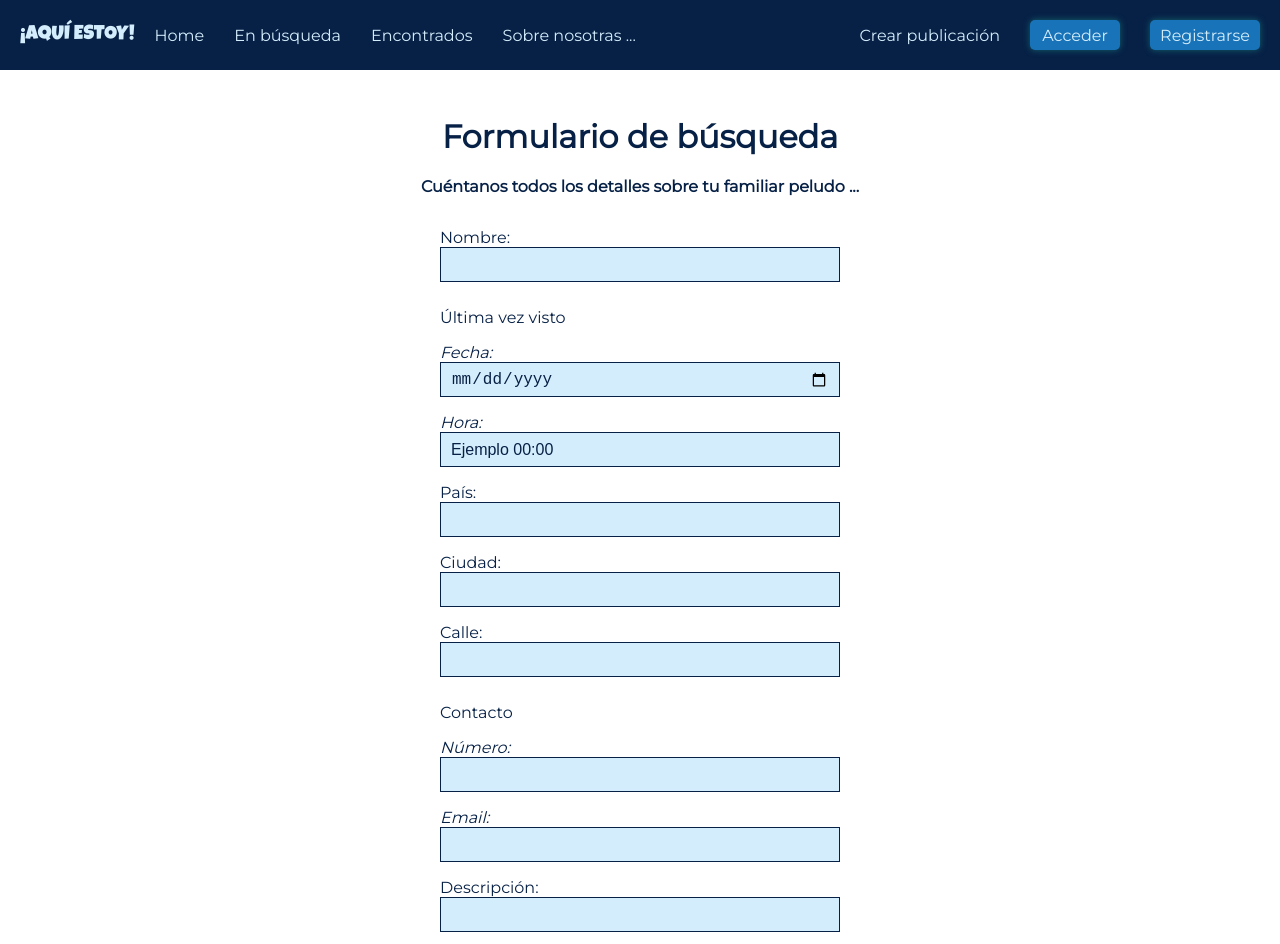
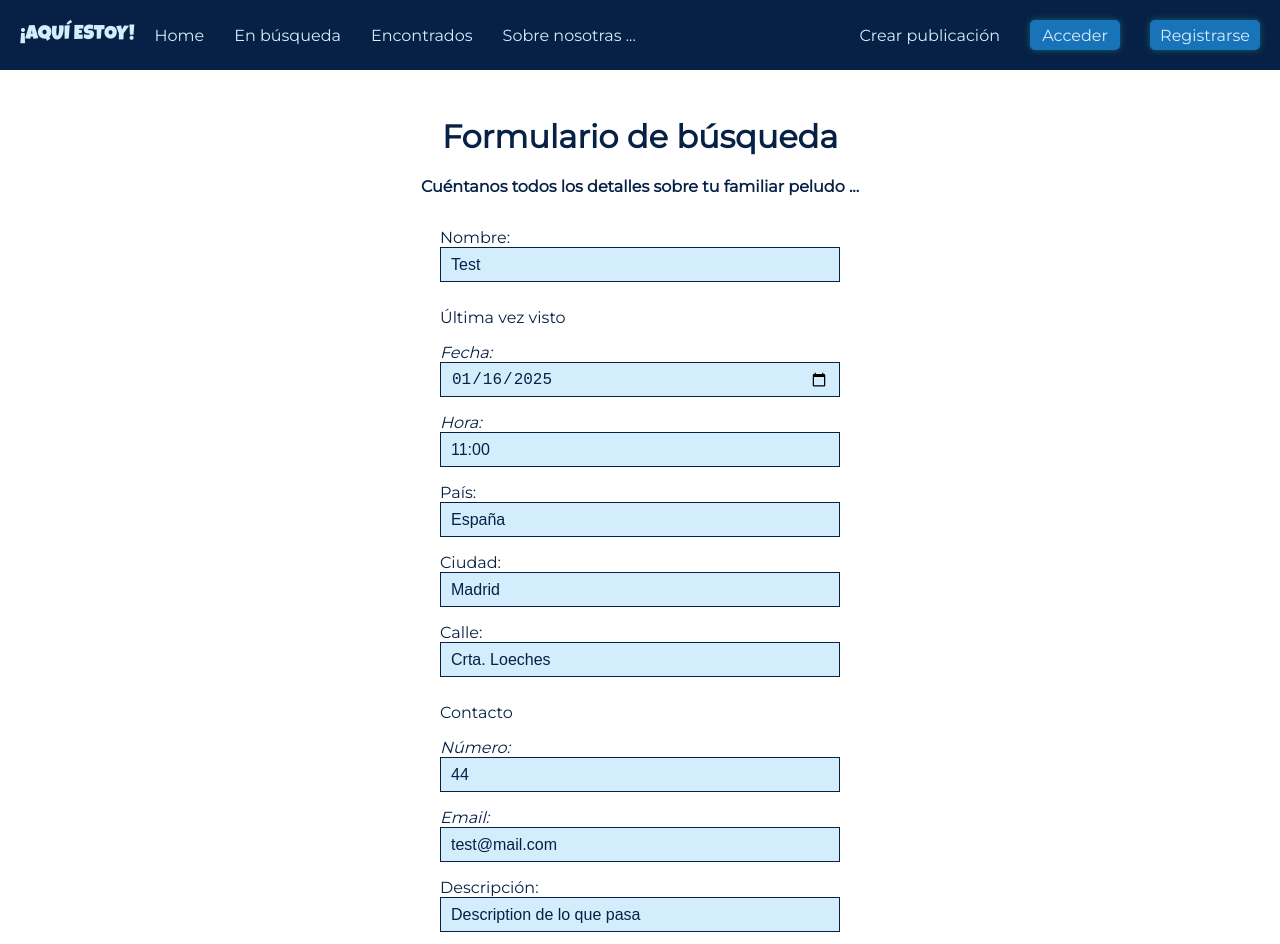
Before and after one commit to AndrewUru/web-aqui-estoy-vue, a Vue app: page /form-lost-animal in a window 1280 px wide. Shown: the top 944 px of the page. Built offline with nearby package versions, Linux system fonts and the light colour scheme.

Commit message:
firebase cositas

```diff
--- a/src/components/elements/LostCardElement.vue
+++ b/src/components/elements/LostCardElement.vue
@@ -1,7 +1,7 @@
 <template>
   <div class="lostanimal-card">
     <div class="head-card">
-      <h2>{{ lostanimal.nameAgePet }}</h2>
+      <h2>{{ lostanimal.name }}</h2>
       <button>
         <Phone />
       </button>
@@ -10,11 +10,11 @@
     <div class="footer-card">
       <div class="footer-container clock">
         <img src="/icons/ClockIcon.svg" alt="Clock Icon" />
-        <p>{{ lostanimal.lostAddress }}</p>
+        <p>{{ lostanimal.street }}</p>
       </div>
       <div class="footer-container bottom">
         <div class="flag"><img src="/icons/ClockIcon.svg" alt="Clock Icon" />
-          <p>{{ lostanimal.lastTimeSeen }}</p>
+          <p>{{ lostanimal.date }} {{ lostanimal.time }}</p>
         </div>
         <div class="chat">
           <router-link :to="`/post/${lostanimal.id}`" class="lostanimal-card">
--- a/src/views/404View.vue
+++ b/src/views/404View.vue
@@ -1,11 +1,6 @@
 <template>
   <div>
 
-    <head>
-      <meta charset="UTF-8" />
-      <meta name="viewport" content="width=device-width, initial-scale=1.0" />
-      <title>404 - ¡Aquí Estoy!</title>
-    </head>
     <div class="svg-container">
       <svg class="animated" id="freepik_stories-404-error-with-a-cute-animal" xmlns="http://www.w3.org/2000/svg"
         xmlns:xlink="http://www.w3.org/1999/xlink" viewBox="0 0 500 500" version="1.1"
--- a/src/views/FormLostAnimalView.vue
+++ b/src/views/FormLostAnimalView.vue
@@ -46,27 +46,33 @@
 </template>
 
 <script>
+import { addDoc, collection } from 'firebase/firestore';
+import { db } from '../../firebase';
+
 export default {
   data() {
     return {
       formData: {
-        name: '',
-        date: '',
-        time: '',
-        country: '',
-        city: '',
-        street: '',
-        number: '',
-        email: '',
-        description: '',
+        name: 'Test',
+        date: '2025-01-16',
+        time: '11:00',
+        country: 'España',
+        city: 'Madrid',
+        street: 'Crta. Loeches',
+        number: '44',
+        email: 'test@mail.com',
+        description: 'Description de lo que pasa',
         file: null
       }
     }
   },
   methods: {
-    onSubmit() {
+    async onSubmit() {
       // TODO: Implementar lógica para enviar el formulario
       console.log(this.formData)
+
+      const result = await addDoc(collection(db, 'lost-animals'), this.formData)
+      console.log("result", result.id)
     },
     onFileChange(event) {
       this.formData.file = event.target.files[0]
--- a/src/views/LostAnimalsView.vue
+++ b/src/views/LostAnimalsView.vue
@@ -17,8 +17,9 @@
 </template>
 
 <script>
+import { collection, getDocs, query } from "firebase/firestore";
 import LostCard from "../components/elements/LostCardElement.vue";
-import lostAnimals from "../data/lostanimals.json";
+import { db } from "../../firebase";
 
 export default {
   components: {
@@ -26,9 +27,27 @@ export default {
   },
   data() {
     return {
-      lostAnimals,
+      lostAnimals: []
     };
   },
+  firestore() {
+    return {
+      lostAnimals: collection(db, 'lost-animals')
+    }
+  },
+  async mounted() {
+    const q = query(collection(db, "lost-animals"));
+    const querySnapshot = await getDocs(q);
+
+    const values = querySnapshot.docs.map((doc) => {
+      return {
+        id: doc.id,
+        ...doc.data()
+      };
+    });
+
+    this.lostAnimals = values;
+  }
 };
 </script>
 
--- a/src/views/post/PostView.vue
+++ b/src/views/post/PostView.vue
@@ -12,12 +12,24 @@
 
 <script>
 import PostComponent from "@/components/PostComponent.vue";
-import postDataRaw from "../../data/post.json";
+import { doc, getDoc } from "firebase/firestore";
+import { db } from "../../../firebase";
+// import postDataRaw from "../../data/post.json";
 
 export default {
   name: 'PostViewPage',
-  mounted() {
-    console.log(this.id);
+  async mounted() {
+
+    const docRef = doc(db, "lost-animals", `${this.$route.params.id}`);
+    const docSnap = await getDoc(docRef);
+
+    if (docSnap.exists()) {
+      console.log("Document data:", docSnap.data());
+      this.post = docSnap.data()
+    } else {
+      // docSnap.data() will be undefined in this case
+      console.log("No such document!");
+    }
   },
   components: {
     PostComponent
@@ -29,16 +41,18 @@ export default {
   },
   created() {
 
-    const postData = postDataRaw
-    const id = this.$route.params.id;
-    console.log('Post ID:', id);  // Verifica que la ID se captura bien
-    console.log(postData)
-    this.post = postData.find((p) => p.id == id);
+    // const postData = postDataRaw
+    // const id = this.$route.params.id;
+    // console.log('Post ID:', id);  // Verifica que la ID se captura bien
+    // console.log(postData)
+    // this.post = postData.find((p) => p.id == id);
 
-    if (!this.post) {
-      console.error("Post no encontrado.");
-      return;
-    }
+    // if (!this.post) {
+    //   console.error("Post no encontrado.");
+    //   return;
+    // }
+
+
   }
 };
 </script>
```
